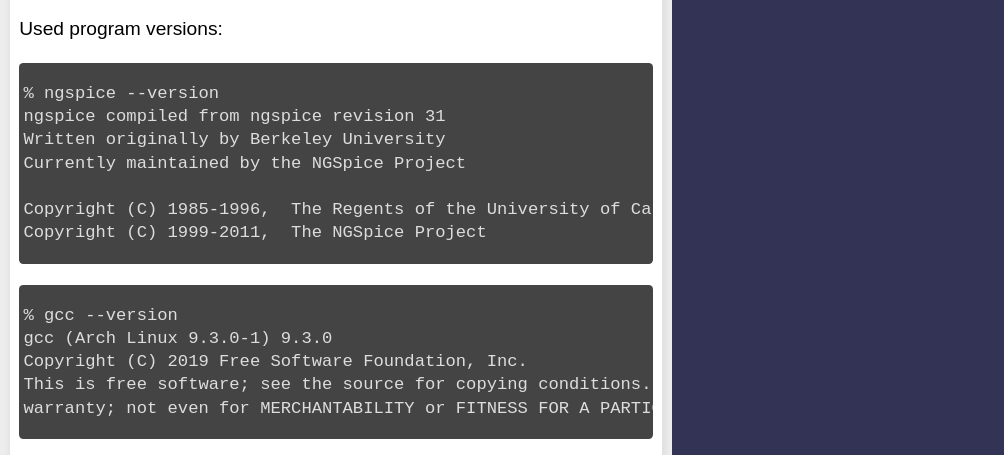
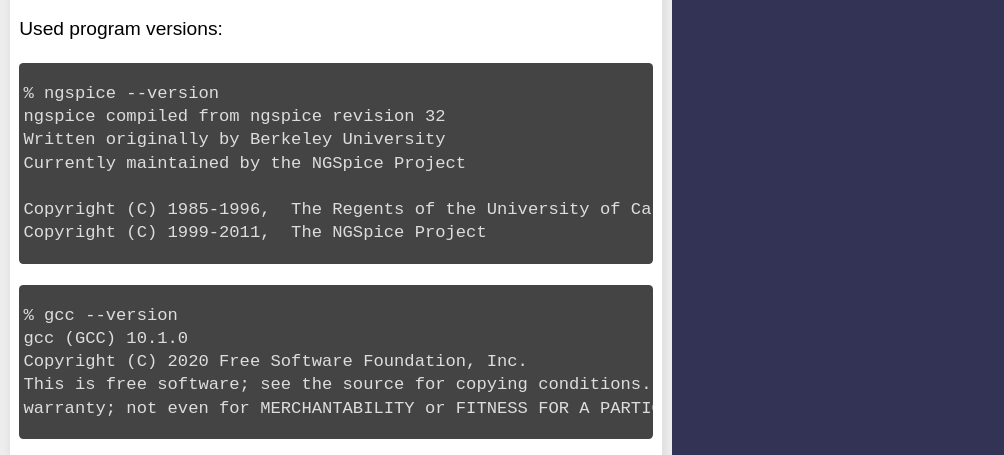
Before and after one commit to der-b/www, a Jekyll site: the page built from _posts/2020-04-11-Building-a-XSPICE-codemodel-outside-of-the-Ngspice-source-code.md, in a window 1280 px wide and 900 px high, scrolled down 6553 px. Shown: the part 387-842 px from the top of the window, without its empty margins (0-1004 px from the left). Built offline with Jekyll 4.4.1, drawn with Linux system fonts in a browser that asks for light colours; some of the changed text lies outside the part shown.

Commit message:
Adaption to ngspice version 32.

````diff
--- a/_posts/2020-04-11-Building-a-XSPICE-codemodel-outside-of-the-Ngspice-source-code.md
+++ b/_posts/2020-04-11-Building-a-XSPICE-codemodel-outside-of-the-Ngspice-source-code.md
@@ -249,7 +249,7 @@ Used program versions:
 
 ```
 % ngspice --version
-ngspice compiled from ngspice revision 31
+ngspice compiled from ngspice revision 32
 Written originally by Berkeley University
 Currently maintained by the NGSpice Project
 
@@ -259,8 +259,8 @@ Copyright (C) 1999-2011,  The NGSpice Project
 
 ```
 % gcc --version
-gcc (Arch Linux 9.3.0-1) 9.3.0
-Copyright (C) 2019 Free Software Foundation, Inc.
+gcc (GCC) 10.1.0
+Copyright (C) 2020 Free Software Foundation, Inc.
 This is free software; see the source for copying conditions.  There is NO
 warranty; not even for MERCHANTABILITY or FITNESS FOR A PARTICULAR PURPOSE.
 ```
````
Also changed, not shown: other parts of _posts/2020-04-11-Building-a-XSPICE-codemodel-outside-of-the-Ngspice-source-code.md (+1 -1 lines).
